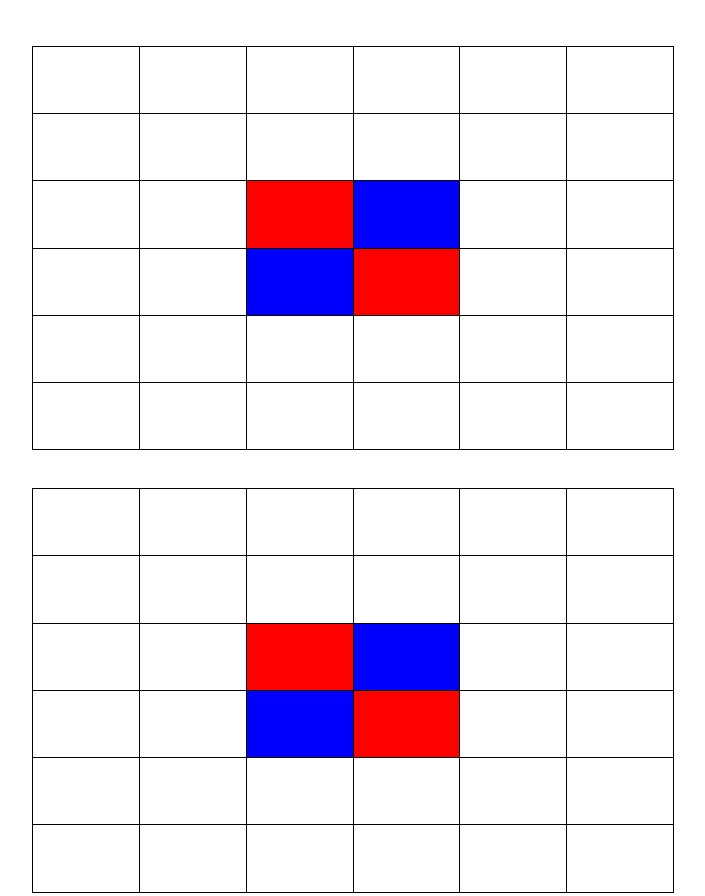
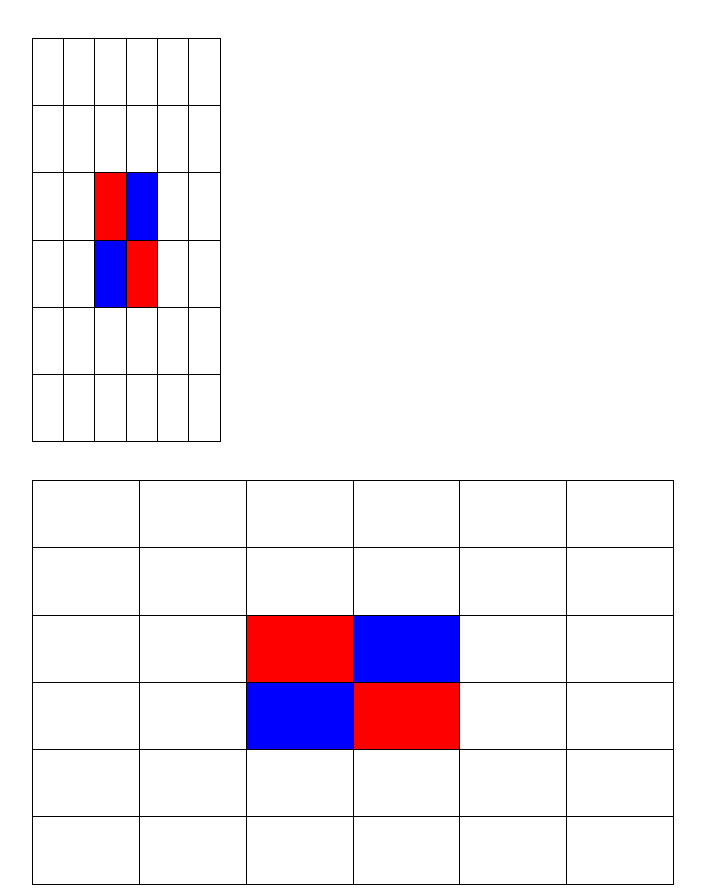
Before and after one commit to the-web800/kanji_othello, a plain HTML site: page index.html in a window 1280 px wide. Shown: the top 896 px of the page, without its empty margins (14-719 px from the left). Drawn offline with Linux system fonts and the light colour scheme.

Commit message:
Update index.html

```diff
--- a/index.html
+++ b/index.html
@@ -29,7 +29,8 @@
             font-size: 0.6cm;
         }
         #left{
-            float:left;
+            width:5cm;
+            height:0.6cm;
             margin: 1cm;
         }
     </style>
```
